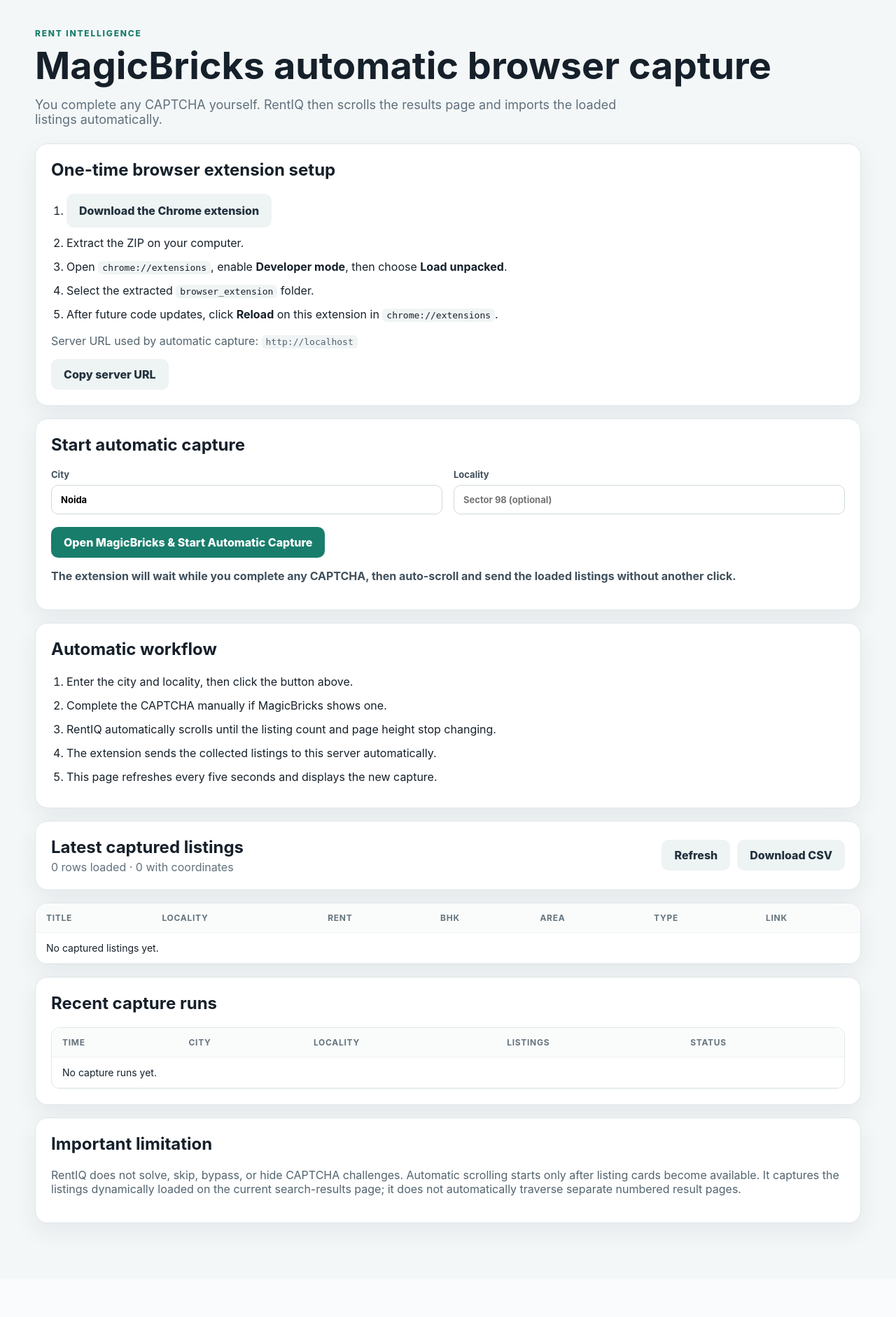
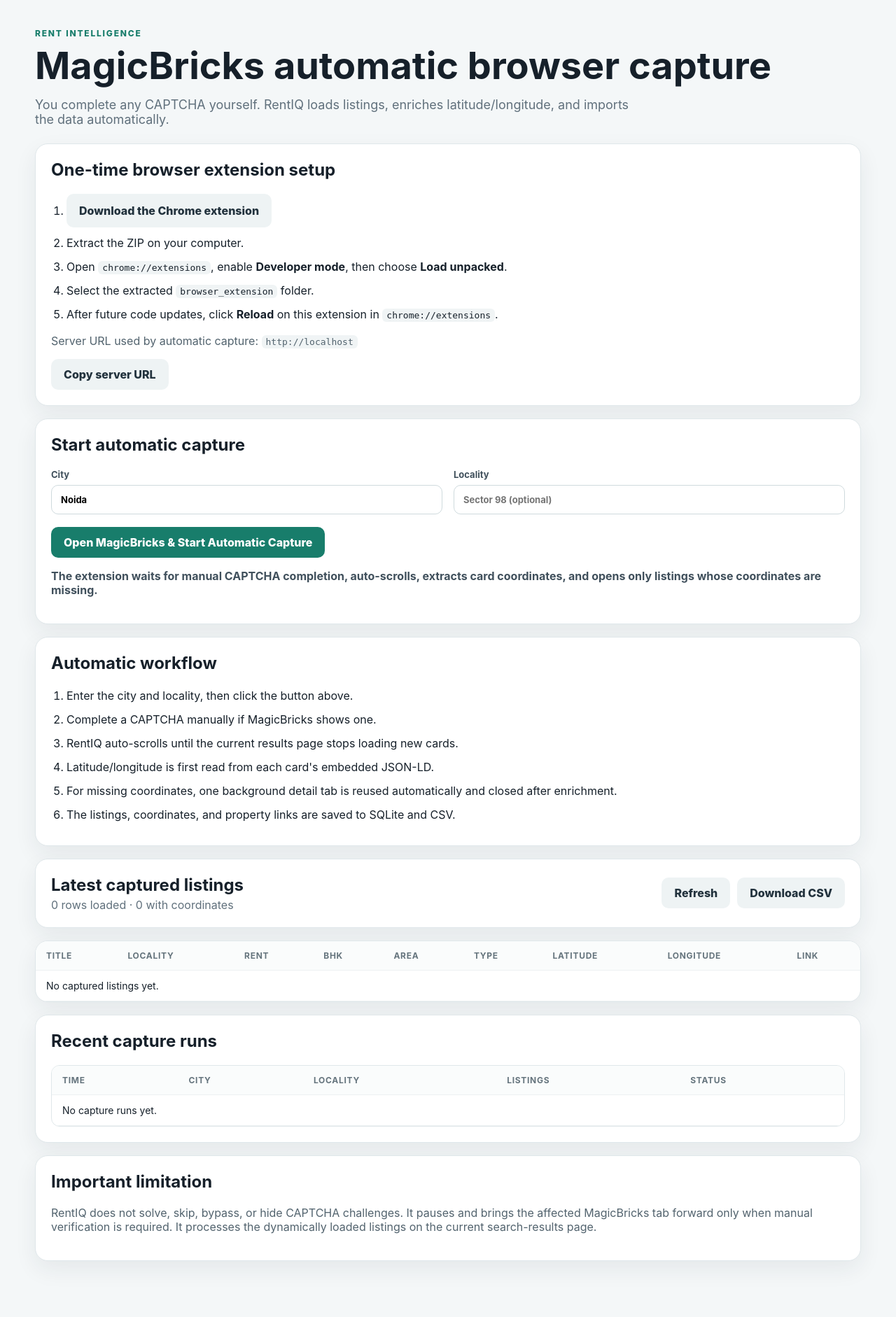
Before and after one commit to Abhishek5317/Rent_Scrapper, a Flask app: page / in a window 1280 px wide. Shown: the whole page at 70% size. Before the commit the page ends 1765 px from the top, so only its background shows below. Run offline with Flask 3, Linux system fonts and the light colour scheme; data that the repository does not hold is empty.

Commit message:
Document automatic coordinate enrichment in UI

```diff
--- a/server_ready_app/templates/index.html
+++ b/server_ready_app/templates/index.html
@@ -11,7 +11,7 @@
     <header>
       <p class="eyebrow">Rent intelligence</p>
       <h1>MagicBricks automatic browser capture</h1>
-      <p class="sub">You complete any CAPTCHA yourself. RentIQ then scrolls the results page and imports the loaded listings automatically.</p>
+      <p class="sub">You complete any CAPTCHA yourself. RentIQ loads listings, enriches latitude/longitude, and imports the data automatically.</p>
     </header>
 
     <section class="panel">
@@ -34,7 +34,7 @@
         <label>Locality<input id="locality" placeholder="Sector 98 (optional)"></label>
       </div>
       <button id="open-button">Open MagicBricks &amp; Start Automatic Capture</button>
-      <p class="status" id="status">The extension will wait while you complete any CAPTCHA, then auto-scroll and send the loaded listings without another click.</p>
+      <p class="status" id="status">The extension waits for manual CAPTCHA completion, auto-scrolls, extracts card coordinates, and opens only listings whose coordinates are missing.</p>
       <p class="error" id="error"></p>
     </section>
 
@@ -42,10 +42,11 @@
       <h2>Automatic workflow</h2>
       <ol class="steps">
         <li>Enter the city and locality, then click the button above.</li>
-        <li>Complete the CAPTCHA manually if MagicBricks shows one.</li>
-        <li>RentIQ automatically scrolls until the listing count and page height stop changing.</li>
-        <li>The extension sends the collected listings to this server automatically.</li>
-        <li>This page refreshes every five seconds and displays the new capture.</li>
+        <li>Complete a CAPTCHA manually if MagicBricks shows one.</li>
+        <li>RentIQ auto-scrolls until the current results page stops loading new cards.</li>
+        <li>Latitude/longitude is first read from each card's embedded JSON-LD.</li>
+        <li>For missing coordinates, one background detail tab is reused automatically and closed after enrichment.</li>
+        <li>The listings, coordinates, and property links are saved to SQLite and CSV.</li>
       </ol>
     </section>
 
@@ -65,7 +66,7 @@
         <thead>
           <tr>
             <th>Title</th><th>Locality</th><th>Rent</th><th>BHK</th>
-            <th>Area</th><th>Type</th><th>Link</th>
+            <th>Area</th><th>Type</th><th>Latitude</th><th>Longitude</th><th>Link</th>
           </tr>
         </thead>
         <tbody id="listing-body"></tbody>
@@ -86,7 +87,7 @@
 
     <section class="panel notes">
       <h2>Important limitation</h2>
-      <p>RentIQ does not solve, skip, bypass, or hide CAPTCHA challenges. Automatic scrolling starts only after listing cards become available. It captures the listings dynamically loaded on the current search-results page; it does not automatically traverse separate numbered result pages.</p>
+      <p>RentIQ does not solve, skip, bypass, or hide CAPTCHA challenges. It pauses and brings the affected MagicBricks tab forward only when manual verification is required. It processes the dynamically loaded listings on the current search-results page.</p>
     </section>
   </main>
   <script src="/static/app.js"></script>
```
